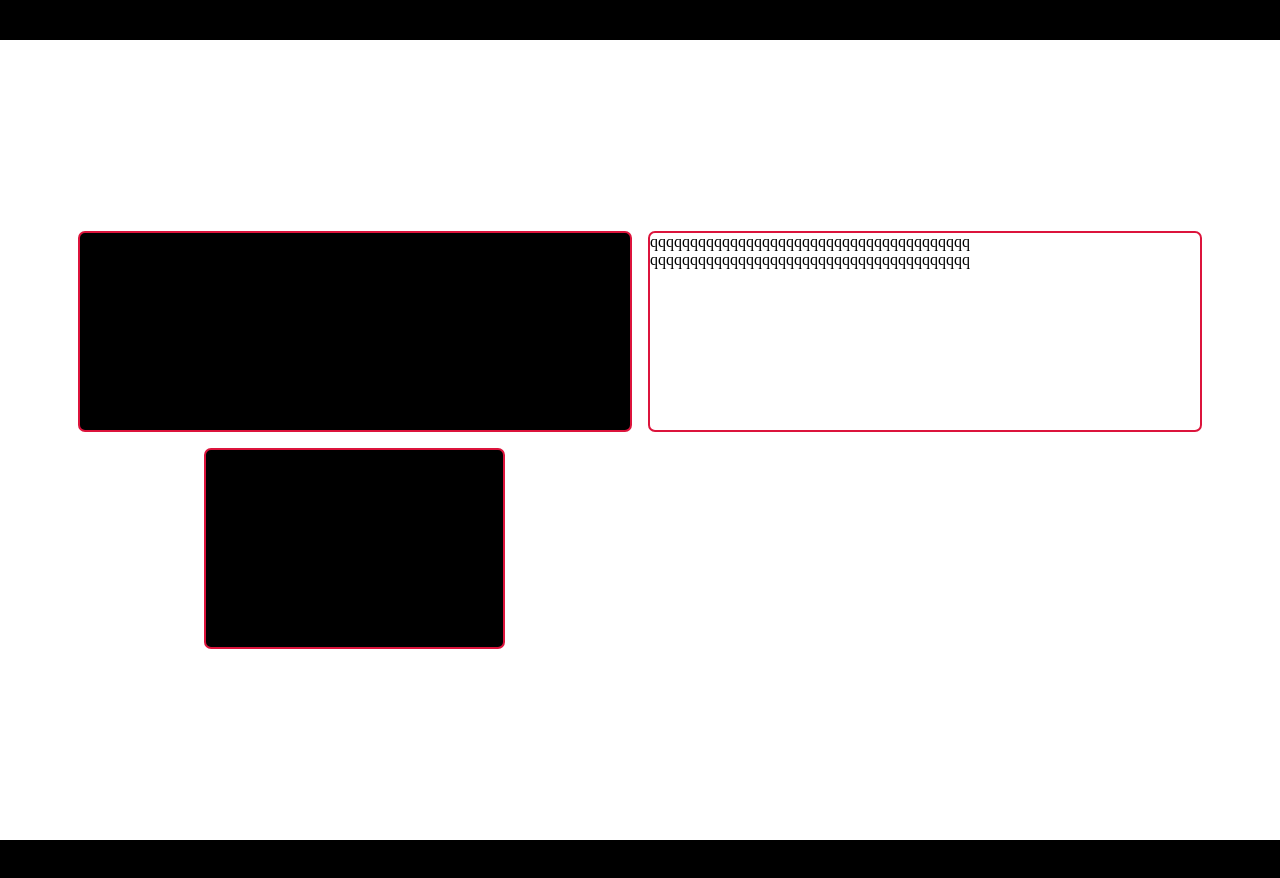
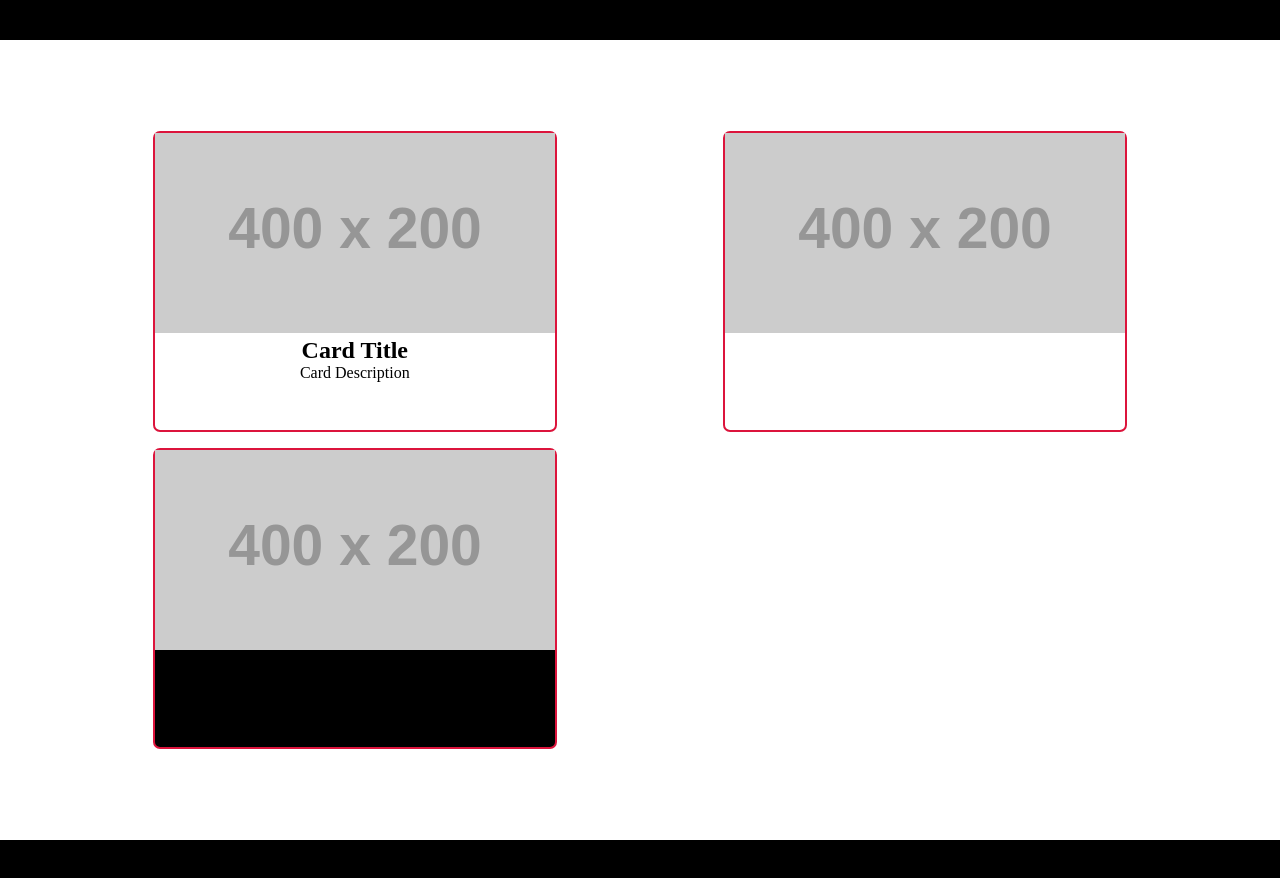
Before and after one commit to GigiClandestino/project_reps, a plain HTML site: page index.html in a window 1280 px wide. Shown: the part 760-1638 px from the top of the page. Drawn offline with Linux system fonts and the light colour scheme; placeholder pictures from the web are drawn by us.

Commit message:
v0.3.1 - gallery

```diff
--- a/index.html
+++ b/index.html
@@ -67,12 +67,14 @@
             }
 
             .card {
-                min-width: 301px;
-                min-height: 201px;
-                max-width: 603px;
-                max-height: 301px;
+                min-width: 400px;
+                min-height: 301px;
                 border: 2px solid var(--my-color);
                 border-radius: 7px;
+            }
+
+            .card-txt {
+                text-align: center;
             }
 
             #intro {
@@ -188,15 +190,21 @@
         <section>
 
             <div class="row">
+                <div class="card">
+                    <img src="https://placehold.co/400x200" alt="placeholder">
+                    <div class="card-txt">
+                        <h2>Card Title</h2>
+                        <p>Card Description</p>
+                    </div>
+                </div>
+
+                <div class="card">
+                    <img src="https://placehold.co/400x200" alt="placeholder">
+                </div>
+
                 <div class="card dark">
-                    qqqqqqqqqqqqqqqqqqqqqqqqqqqqqqqqqqqqqqqq
-                    qqqqqqqqqqqqqqqqqqqqqqqqqqqqqqqqqqqqqqqq
+                    <img src="https://placehold.co/400x200" alt="placeholder">
                 </div>
-                <div class="card">
-                    qqqqqqqqqqqqqqqqqqqqqqqqqqqqqqqqqqqqqqqq
-                    qqqqqqqqqqqqqqqqqqqqqqqqqqqqqqqqqqqqqqqq
-                </div>
-                <div class="card dark"></div>
             </div>
 
         </section>
@@ -209,7 +217,7 @@
 
             document.addEventListener('DOMContentLoaded', () => {
 
-                const version = '0.3.0'
+                const version = '0.3.1'
                 console.log(`@APP v${version}`)
 
                 const btns = document.querySelectorAll('.topnav button')
```
Also changed, not shown: 2 other files.
